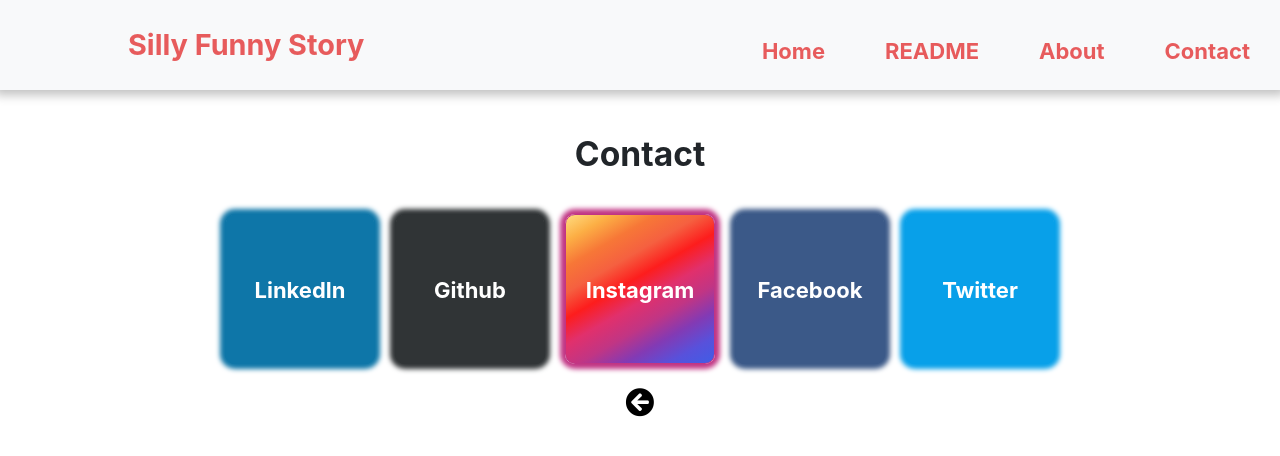
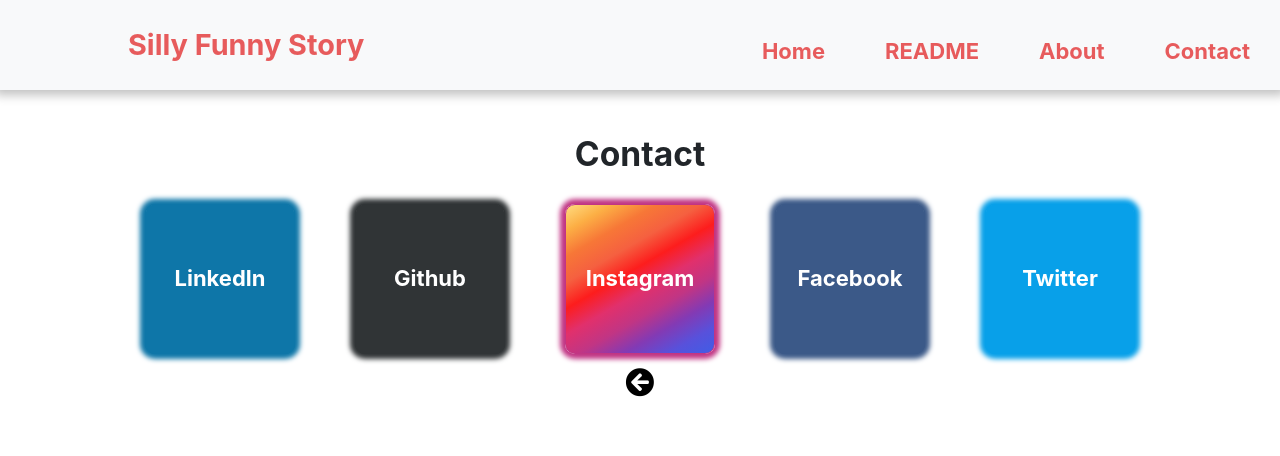
Before and after one commit to nnfunny/small-blog, a Jekyll site: the page built from pages/contact.html, in a window 1280 px wide. Shown: the top 456 px of the page. Built offline with Jekyll 4.4.1, drawn with Linux system fonts in a browser that asks for light colours; nearby versions of some CDN libraries.

Commit message:
Update contact page

```diff
--- a/pages/contact.html
+++ b/pages/contact.html
@@ -38,18 +38,21 @@
         .item {
             height: 150px;
             width: 150px;
-            margin: 10px;
             text-align: center;
-            padding: 5px;
             font-weight: bold;
-            line-height: 140px;
+            display: flex;
+            align-items: center;
+            justify-content: center;
         }
 
         @media screen and (max-width: 600px) {
             .item {
-                height: 100px;
-                width: 100px;
-                line-height: 90px;
+                height: 130px;
+                width: 130px;
+            }
+
+            .item a {
+                font-size: 10px;
             }
         }
 
```
